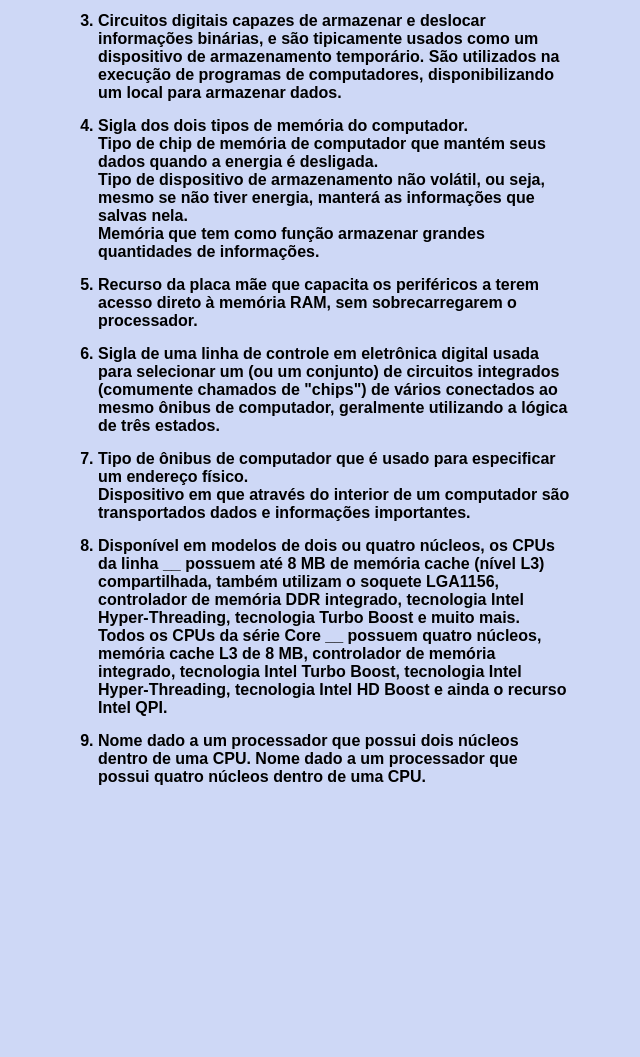
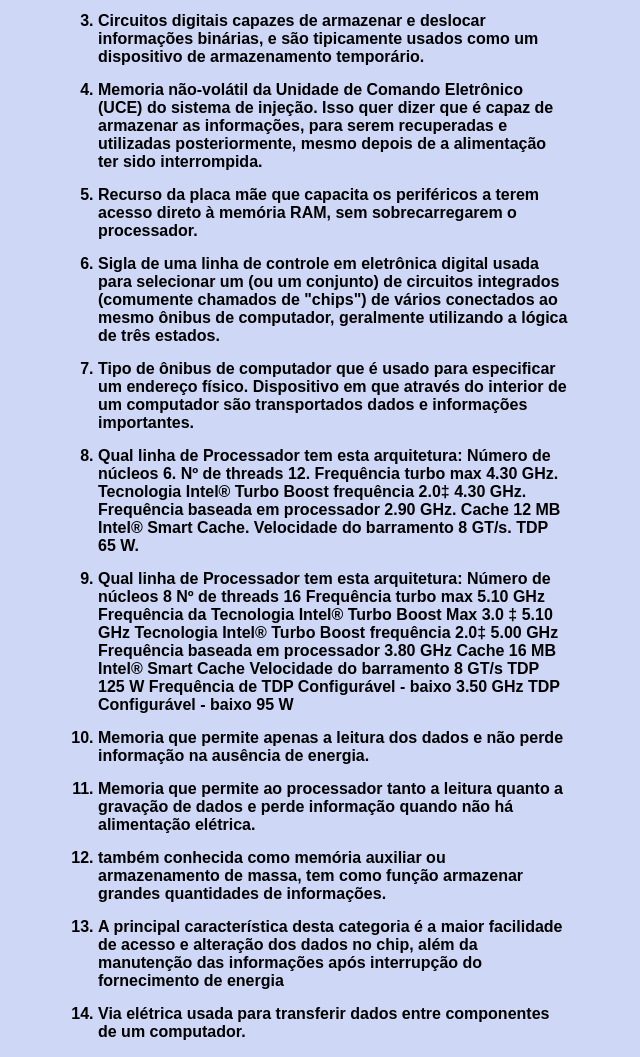
Before and after one commit to GabrielDeMirandaMello/palavra_cruzada, a plain HTML site: page Palavra_Cruzada/index.html in a window 1280 px wide. Shown: the part 646-1703 px from the top of the page, without its empty margins (326-966 px from the left). Before the commit the page ends 1448 px from the top, so only its background shows below. Drawn offline with Linux system fonts and the light colour scheme.

Commit message:
Palavra Cruzada Finalizada

```diff
--- a/AplicativoWeb/index.html
+++ b/Palavra_Cruzada/index.html
@@ -31,7 +31,7 @@
             <div class="branco"></div>
             <div class="branco"></div>
             <div class="quadrado">
-              <span class="numero">1</span>
+              <span class="numero">4</span>
               <input id="e_eprom" type="text" maxlength="1" />
             </div>
             <div class="quadrado">
@@ -66,14 +66,14 @@
             <div class="branco"></div>
             <div class="branco"></div>
             <div class="quadrado">
-              <span class="numero">3</span>
+              <span class="numero">13</span>
               <input id="f_flash" type="text" maxlength="1" />
             </div>
             <div class="quadrado">
               <input id="l_flash" type="text" maxlength="1" />
             </div>
             <div class="quadrado">
-              <span class="numero">4</span>
+              <span class="numero">7</span>
               <input id="a_flash" type="text" maxlength="1" />
             </div>
             <div class="quadrado">
@@ -200,7 +200,7 @@
           <div>
             <div class="branco"></div>
             <div class="quadrado">
-              <span class="numero">7</span>
+              <span class="numero">9</span>
               <input id="i_isete" type="text" maxlength="1" />
             </div>
             <div class="branco"></div>
@@ -219,7 +219,7 @@
 
           <div>
             <div class="quadrado">
-              <span class="numero">8</span>
+              <span class="numero">6</span>
               <input id="c_cs" type="text" maxlength="1" />
             </div>
             <div class="quadrado">
@@ -246,7 +246,7 @@
             </div>
             <div class="branco"></div>
             <div class="quadrado">
-              <span class="numero">9</span>
+              <span class="numero">8</span>
               <input id="i1_icinco" onkeyup="verificar_icinco()" type="text" maxlength="1" />
             </div>
             <div class="branco"></div>
@@ -260,7 +260,7 @@
               />
             </div>
             <div class="quadrado">
-              <span class="numero">10</span>
+              <span class="numero">2</span>
               <input id="u_ula" onkeyup="verificar_ula()" type="text" maxlength="1" />
             </div>
             <div class="branco"></div>
@@ -292,7 +292,7 @@
 
           <div>
             <div class="quadrado">
-              <span class="numero">11</span>
+              <span class="numero">3</span>
               <input id="r1_registradores" onkeyup="verificar_registradores()" type="text" maxlength="1" />
             </div>
             <div class="quadrado">
@@ -311,7 +311,7 @@
               <input id="t_registradores" onkeyup="verificar_registradores()" type="text" maxlength="1" />
             </div>
             <div class="quadrado">
-              <span class="numero">12</span>
+              <span class="numero">11</span>
               <input id="r2_registradores" onkeyup="verificar_registradores()" type="text" maxlength="1" />
             </div>
             <div class="quadrado">
@@ -359,7 +359,7 @@
               <input id="p_cpu" onkeyup="verificar_cpu()" type="text" maxlength="1" />
             </div>
             <div class="quadrado">
-              <span class="numero">13</span>
+              <span class="numero">1</span>
               <input id="c2_icinco" onkeyup="verificar_icinco()" type="text" maxlength="1" />
             </div>
             <div class="branco"></div>
@@ -378,7 +378,7 @@
             <div class="branco"></div>
             <div class="branco"></div>
             <div class="quadrado">
-              <span class="numero">14</span>
+              <span class="numero">10</span>
               <input id="r_rom" onkeyup="verificar_rom()" type="text" maxlength="1" />
             </div>
             <div class="quadrado">
@@ -415,7 +415,7 @@
 
         <div class="memoriademassa">
           <div class="quadrado">
-            <span class="numero">2</span>
+            <span class="numero">12</span>
             <input
               id="m_eprom"
               onkeyup="verificar_eprom()"
@@ -442,7 +442,7 @@
             <input id="a_memoria_massa" type="text" maxlength="1" />
           </div>
           <div class="quadrado">
-            <span class="numero">6</span>
+            <span class="numero">14</span>
             <input id="d_memoria_massa" type="text" maxlength="1" />
           </div>
           <div class="quadrado">
@@ -469,60 +469,76 @@
           <h2>Enunciados</h2>
           <ol>
             <li>
-              Sigla do principal hardware do computador, também conhecido como
-              processador.
+              Sigla do principal hardware do computador, também conhecido como processador.
             </li>
             <li>
-              Sigla do circuito combinatório responsável pela execução de somas,
-              subtrações e funções lógicas, em um sistema digital.
+              Sigla do circuito combinatório responsável pela execução de somas, subtrações e funções lógicas, em um sistema
+              digital.
             </li>
             <li>
-              Circuitos digitais capazes de armazenar e deslocar informações
-              binárias, e são tipicamente usados como um dispositivo de
-              armazenamento temporário. São utilizados na execução de programas
-              de computadores, disponibilizando um local para armazenar dados.
+              Circuitos digitais capazes de armazenar e deslocar informações binárias, e são tipicamente usados como um dispositivo de
+              armazenamento temporário.
             </li>
             <li>
-              Sigla dos dois tipos de memória do computador. <br />
-              Tipo de chip de memória de computador que mantém seus dados quando
-              a energia é desligada. <br />
-              Tipo de dispositivo de armazenamento não volátil, ou seja, mesmo
-              se não tiver energia, manterá as informações que salvas nela.
-              <br />
-              Memória que tem como função armazenar grandes quantidades de
-              informações. <br />
+              Memoria não-volátil da Unidade de Comando Eletrônico (UCE) do sistema de injeção. Isso quer dizer que é capaz de
+              armazenar as informações, para serem recuperadas e utilizadas posteriormente, mesmo depois de a alimentação ter sido
+              interrompida.
             </li>
             <li>
-              Recurso da placa mãe que capacita os periféricos a terem acesso
-              direto à memória RAM, sem sobrecarregarem o processador.
+              Recurso da placa mãe que capacita os periféricos a terem acesso direto à memória RAM, sem sobrecarregarem o processador.
             </li>
             <li>
-              Sigla de uma linha de controle em eletrônica digital usada para
-              selecionar um (ou um conjunto) de circuitos integrados (comumente
-              chamados de "chips") de vários conectados ao mesmo ônibus de
-              computador, geralmente utilizando a lógica de três estados.
+              Sigla de uma linha de controle em eletrônica digital usada para selecionar um (ou um conjunto) de circuitos integrados
+              (comumente chamados de "chips") de vários conectados ao mesmo ônibus de computador, geralmente utilizando a lógica de
+              três estados.
             </li>
             <li>
-              Tipo de ônibus de computador que é usado para especificar um
-              endereço físico.<br />
-              Dispositivo em que através do interior de um computador são
-              transportados dados e informações importantes.
+              Tipo de ônibus de computador que é usado para especificar um endereço físico.
+              Dispositivo em que através do interior de um computador são transportados dados e informações importantes.
             </li>
             <li>
-              Disponível em modelos de dois ou quatro núcleos, os CPUs da linha
-              __ possuem até 8 MB de memória cache (nível L3) compartilhada,
-              também utilizam o soquete LGA1156, controlador de memória DDR
-              integrado, tecnologia Intel Hyper-Threading, tecnologia Turbo
-              Boost e muito mais.<br />
-              Todos os CPUs da série Core __ possuem quatro núcleos, memória
-              cache L3 de 8 MB, controlador de memória integrado, tecnologia
-              Intel Turbo Boost, tecnologia Intel Hyper-Threading, tecnologia
-              Intel HD Boost e ainda o recurso Intel QPI.
+              Qual linha de Processador tem esta arquitetura:
+              Número de núcleos 6.
+              Nº de threads 12.
+              Frequência turbo max 4.30 GHz.
+              Tecnologia Intel® Turbo Boost frequência 2.0‡ 4.30 GHz.
+              Frequência baseada em processador 2.90 GHz.
+              Cache 12 MB Intel® Smart Cache.
+              Velocidade do barramento 8 GT/s.
+              TDP 65 W.
             </li>
             <li>
-              Nome dado a um processador que possui dois núcleos dentro de uma
-              CPU. Nome dado a um processador que possui quatro núcleos dentro
-              de uma CPU.
+              Qual linha de Processador tem esta arquitetura:
+              Número de núcleos 8
+              Nº de threads 16
+              Frequência turbo max 5.10 GHz
+              Frequência da Tecnologia Intel® Turbo Boost Max 3.0 ‡ 5.10 GHz
+              Tecnologia Intel® Turbo Boost frequência 2.0‡ 5.00 GHz
+              Frequência baseada em processador 3.80 GHz
+              Cache 16 MB Intel® Smart Cache
+              Velocidade do barramento 8 GT/s
+              TDP 125 W
+              Frequência de TDP Configurável - baixo 3.50 GHz
+              TDP Configurável - baixo 95 W
+
+            </li>
+            <li>
+              Memoria que permite apenas a leitura dos dados e não perde informação na ausência de energia.
+            </li>
+            <li>
+              Memoria que permite ao processador tanto a leitura quanto a gravação de dados e perde informação quando não há
+              alimentação elétrica.
+            </li>
+            <li>
+              também conhecida como memória auxiliar ou armazenamento de massa, tem como função armazenar grandes quantidades de
+              informações.
+            </li>
+            <li>
+              A principal característica desta categoria é a maior facilidade de acesso e alteração dos dados no chip, além da
+              manutenção das informações após interrupção do fornecimento de energia
+            </li>
+            <li>
+              Via elétrica usada para transferir dados entre componentes de um computador.
             </li>
           </ol>
         </div>
```
Also changed, not shown: Palavra_Cruzada/css/style.css (renamed from AplicativoWeb/css/style.css), Palavra_Cruzada/img/palavras-cruzadas.png (renamed from AplicativoWeb/img/palavras-cruzadas.png), Palavra_Cruzada/js/script.js (renamed from AplicativoWeb/js/script.js), 5 other files.
